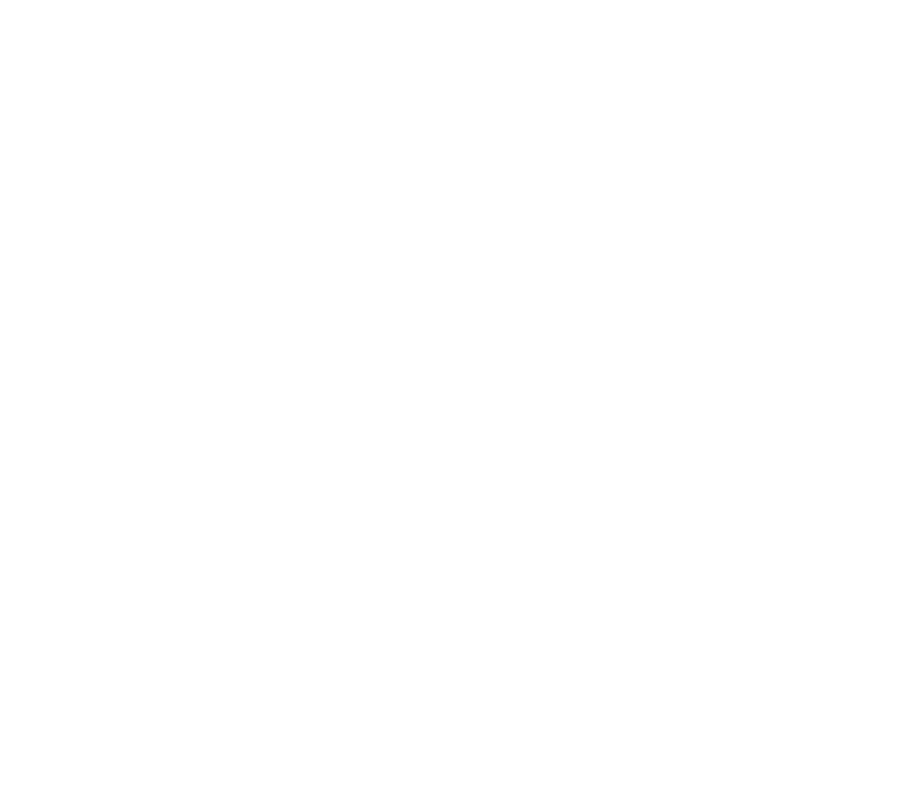
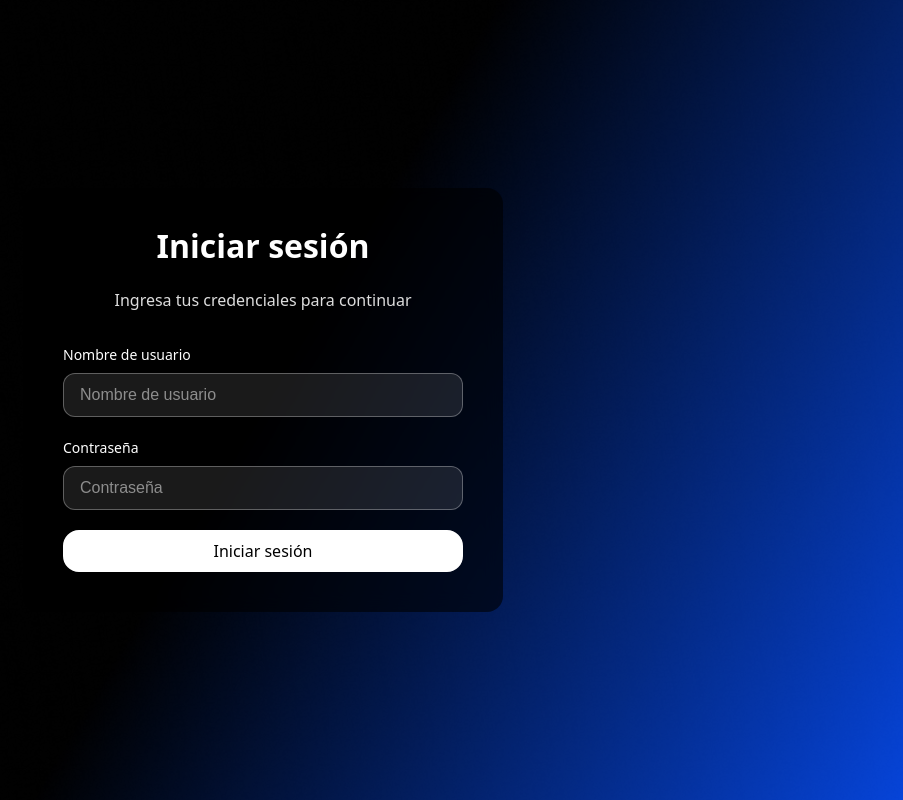
Before and after one commit to ariana-porroche/social-numericco, a React (Vite) app: page /login in a window 1280 px wide. Before the commit this address had no page. Shown: the whole page, without its empty margins (377-1280 px from the left). Built offline with nearby package versions, Linux system fonts and the light colour scheme.

Commit message:
Add Login page with initial fields

```diff
--- a/src/App.jsx
+++ b/src/App.jsx
@@ -4,6 +4,7 @@
 import Tab1 from './pages/Tab1/Tab1'
 import Tab2 from './pages/Tab2/Tab2'
 import Tab3 from './pages/Tab3/Tab3'
+import Login from './pages/Login/Login'
 import NavBar from './components/NavBar/NavBar'
 
 function Layout() {
@@ -22,6 +23,7 @@
     <Router>
       <Routes>
         <Route path="/" element={<Home />} />
+        <Route path="/login" element={<Login />} />
         <Route element={<Layout />}>
           <Route path="/tab1" element={<Tab1 />} />
           <Route path="/tab2" element={<Tab2 />} />
--- a/src/pages/Home/Home.css
+++ b/src/pages/Home/Home.css
@@ -1,5 +1,5 @@
 .home-page {
-    background-image: url('../../assets/background.png');
+    background-image: url('../../assets/background-landing.png');
     background-size: cover;
     background-position: center;
     min-height: 100vh;
--- /dev/null
+++ b/src/pages/Login/Login.css
@@ -0,0 +1,70 @@
+.login-page {
+  display: flex;
+  justify-content: center;
+  align-items: center;
+  min-height: 100vh;
+  width: 100%;
+  background-image: url('../../assets/background.png');
+  background-size: cover;
+  background-position: center;
+}
+
+.login-container {
+  background-color: rgba(0, 0, 0, 0.6);
+  backdrop-filter: blur(10px);
+  padding: 40px;
+  border-radius: 16px;
+  width: 100%;
+  max-width: 400px;
+  display: flex;
+  flex-direction: column;
+  color: white;
+}
+
+.login-title {
+  font-size: 32px;
+  font-weight: bold;
+  margin-bottom: 8px;
+  color: white;
+  text-align: center;
+  margin-top: 0;
+}
+
+.login-subtitle {
+  font-size: 16px;
+  color: #ddd;
+  margin-bottom: 32px;
+  text-align: center;
+}
+
+.input-group {
+  display: flex;
+  flex-direction: column;
+  margin-bottom: 20px;
+  text-align: left;
+}
+
+.input-group label {
+  font-size: 14px;
+  margin-bottom: 8px;
+  color: white;
+}
+
+.input-group input {
+  padding: 12px 16px;
+  border: 1px solid rgba(255, 255, 255, 0.3);
+  border-radius: 12px;
+  font-size: 16px;
+  background: rgba(255, 255, 255, 0.1);
+  color: white;
+  outline: none;
+}
+
+.input-group input::placeholder {
+  color: rgba(255, 255, 255, 0.5);
+}
+
+.input-group input:focus {
+  border-color: white;
+  background: rgba(255, 255, 255, 0.2);
+}
--- /dev/null
+++ b/src/pages/Login/Login.jsx
@@ -0,0 +1,27 @@
+import './Login.css';
+import Button from '../../components/Button/Button';
+
+export default function Login() {
+  return (
+    <div className="login-page">
+      <div className="login-container">
+        <h1 className="login-title">Iniciar sesión</h1>
+        <p className="login-subtitle">Ingresa tus credenciales para continuar</p>
+
+        <div className="input-group">
+          <label htmlFor="username">Nombre de usuario</label>
+          <input type="text" id="username" placeholder="Nombre de usuario" />
+        </div>
+
+        <div className="input-group">
+          <label htmlFor="password">Contraseña</label>
+          <input type="password" id="password" placeholder="Contraseña" />
+        </div>
+
+        <Button variant="primary" onClick={null}>
+          Iniciar sesión
+        </Button>
+      </div>
+    </div>
+  );
+}
```
Also changed, not shown: src/assets/background-landing.png (added), src/assets/background.png.
